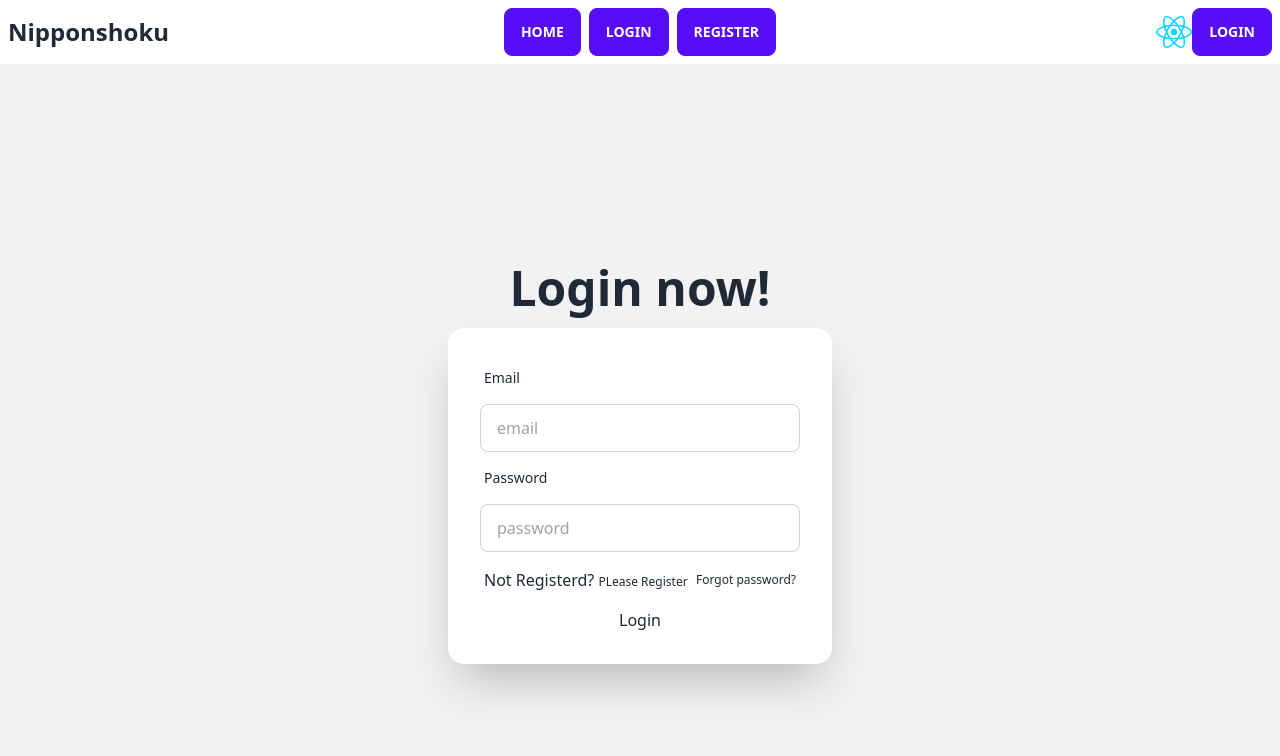
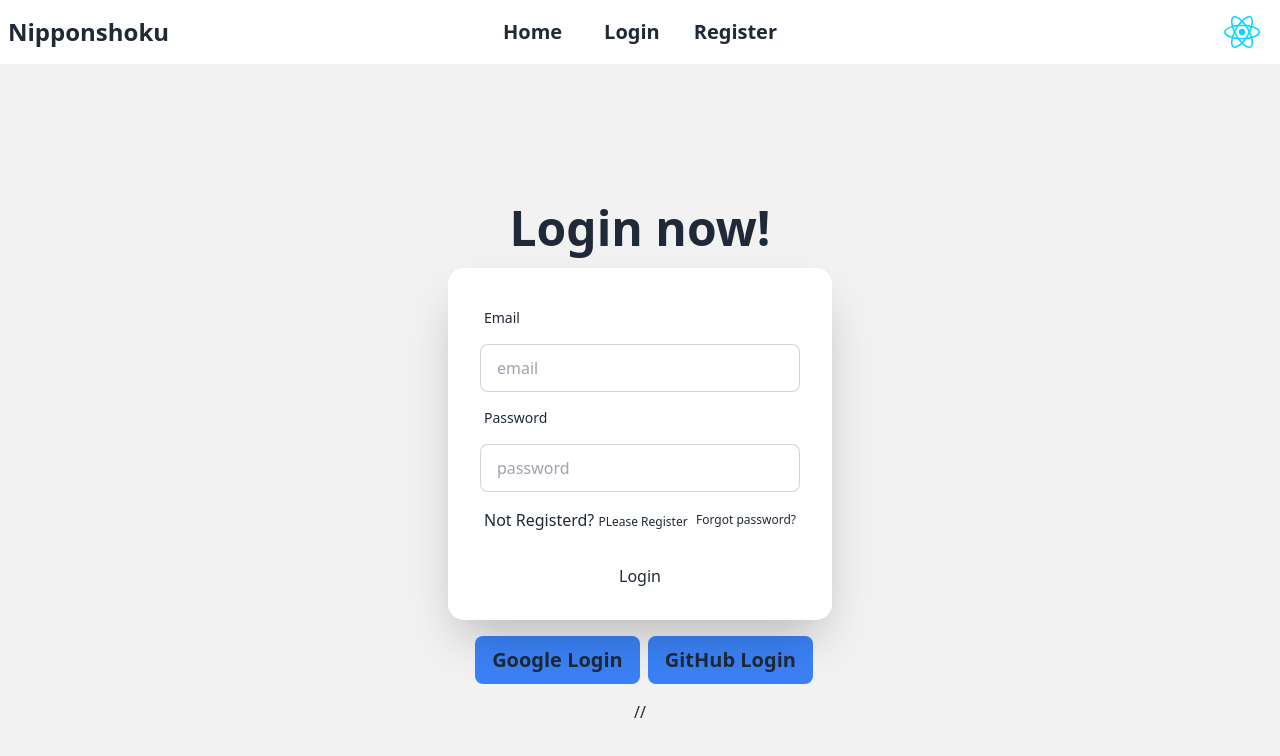
Before and after one commit to thamidtuhin74/chef-recipe-hunter, a React (Vite) app: page /login in a window 1280 px wide. Shown: the top 756 px of the page. Built offline with nearby package versions, Linux system fonts and the light colour scheme.

Commit message:
Header & Login Registation done

```diff
--- a/src/Components/Header/Header.css
+++ b/src/Components/Header/Header.css
@@ -1,7 +1,7 @@
 
 @media only screen and (max-device-width: 640px) {
     /* STYLES HERE */
-    .navbar-center-mobile{
+    .navbar-center-mobile, .big-s-signout{
         display: none;
     }
 }
--- a/src/Components/Header/Header.jsx
+++ b/src/Components/Header/Header.jsx
@@ -1,11 +1,29 @@
-import React from 'react';
+import React, { useContext } from 'react';
 import { Link, NavLink } from 'react-router-dom';
 import './Header.css';
-import profileImg from '../../../src/assets/react.svg'
+import profileImg from '../../../src/assets/react.svg';
+import { AuthContext } from "../../Provider/authProvider";
+
 const Header = () => {
+    // COntext API load
+
+    const {user, logout} = useContext(AuthContext);
+    // console.log('header : ' + user.email);
+
+
+    const logoutHandler = () =>{
+        logout()
+            .then(()=>{
+
+            })
+            .catch(error =>{
+                console.log()
+            })
+
+        }
     return (
         <div className='container mx-auto'>
-            <div className="navbar bg-base-100">
+            <div className="navbar bg-base-100 flex align-middle">
 
                 <div className="navbar-start">
                     <a className="text-2xl font-extrabold" >Nipponshoku</a>
@@ -15,26 +33,55 @@ const Header = () => {
                     <label tabIndex={0} className="btn btn-ghost btn-circle">
                         <svg xmlns="http://www.w3.org/2000/svg" className="h-5 w-5" fill="none" viewBox="0 0 24 24" stroke="currentColor"><path strokeLinecap="round" strokeLinejoin="round" strokeWidth="2" d="M4 6h16M4 12h16M4 18h7" /></svg>
                     </label>
-                    <ul tabIndex={0} className="menu menu-compact dropdown-content mt-3 p-2 shadow bg-base-100 rounded-box w-52">
-                        <Link className="btn btn-primary hover:bg-slate-300  btn-rounded" to={'/'}>Home</Link>
-                        <Link className="btn btn-primary hover:bg-slate-300  btn-rounded" to={'/login'}>Login</Link>
-                        <Link className="btn btn-primary hover:bg-slate-300  btn-rounded" to={'/register'}>Register</Link>
+                    <ul tabIndex={0} className="menu menu-compact dropdown-content mt-3 p-2 shadow bg-base-100 rounded-box w-36">
+                        <Link className="btn btn-ghost normal-case text-xl" to={'/'}>Home</Link>
+                        {user?
+
+                            <Link onClick={logoutHandler} className="btn btn-ghost normal-case text-xl" to={'/'}>Sign Out</Link>
+
+                            :
+                            <div className="login-register flex flex-col">
+                                <Link className="btn btn-ghost normal-case text-xl" to={'/login'}>Login</Link>
+                                <Link className="btn btn-ghost normal-case text-xl" to={'/register'}>Register</Link>
+                            </div>
+                        }
+
                     </ul>
                     </div>
                 </div>
                 <div className="navbar-center-mobile">
+
                     <div className='flex flex-row space-x-2'>
-                        <Link className="btn btn-primary hover:bg-slate-300  btn-rounded" to={'/'}>Home</Link>
-                        <Link className="btn btn-primary hover:bg-slate-300  btn-rounded" to={'/login'}>Login</Link>
-                        <Link className="btn btn-primary hover:bg-slate-300  btn-rounded" to={'/register'}>Register</Link>
+                        <Link className="btn btn-ghost normal-case text-xl" to={'/'}>Home</Link>
+
+                        {user?
+
+                            <Link onClick={logoutHandler} className="btn btn-ghost normal-case text-xl" to={'/register'}>Sign Out</Link>
+
+                            :
+                            <div className="login-register flex">
+                                <Link className="btn btn-ghost normal-case text-xl" to={'/login'}>Login</Link>
+                                <Link className="btn btn-ghost normal-case text-xl" to={'/register'}>Register</Link>
+                            </div>
+                        }
                     </div>
-
                 </div>
                 <div className="navbar-end">
-                    <button className="border-none">
-                        <img src={profileImg} alt="" />
-                    </button>
-                    <button className="btn btn-primary hover:bg-slate-300  btn-rounded">Login</button>
+                    {user?
+                        <div className="userinfo flex items-center justify-center">
+
+                            <p className='rounded-lg font-bold mr-3'>{user?.displayName}</p>
+                            <div className="border-none w-12 h-12">
+                                <img className='rounded-full' src={user.photoURL} alt="" />
+                            </div>
+                            {/* <Link onClick={logoutHandler} className="btn btn-ghost normal-case text-xl" to={'/register'}>Sign Out</Link> */}
+                        </div>
+                        :
+                        <button className="border-none w-12 h-12 rounded-full">
+                                <img src={profileImg} alt="" />
+                        </button>
+
+                    }
                 </div>
                 </div>
         </div>
--- a/src/Pages/Login/Login.jsx
+++ b/src/Pages/Login/Login.jsx
@@ -1,16 +1,122 @@
-import React from 'react';
+import React, { useContext, useRef, useState } from 'react';
+import {FacebookAuthProvider, GithubAuthProvider, GoogleAuthProvider, getAuth, signInWithPopup, signInWithEmailAndPassword, signOut, sendPasswordResetEmail} from 'firebase/auth'
 import { Link } from 'react-router-dom';
+import app from '../../firebase/firebase.init';
+import { AuthContext } from "../../Provider/authProvider";
+import { Navigate, useLocation, useNavigate } from 'react-router-dom';
+
 
 const Login = () => {
 
+    // useNavigate
+    const navigate = useNavigate();
+
+    //Load COntextapi
+
+    const {signIn , loading} = useContext(AuthContext);
+
+    const location = useLocation();
+    const from = location.state?.from?.pathname || '/';
+    console.log(from);
+
+
+    const [success, setSuccess] = useState('');
+    const [error, setError] = useState('');
+    const emailRef = useRef();
+    const [seePassword , setSeePassword] = useState(false);
+
+    const [user , setUser] = useState(null);
+
+    const auth  =  getAuth(app);
+    const provider = new GoogleAuthProvider;
+    const gitProvider =  new GithubAuthProvider();
+
+    // const seePass = false;
+
+    // LOGIN Handler
+
+    const googleLoginHandler = () =>{
+        signInWithPopup(auth , provider)
+        .then(result =>{
+             console.log('clicked----1');
+
+            const logInUser = result.user;
+            console.log(logInUser);
+            setUser(logInUser)
+        })
+        .catch(result =>{
+            console.log(result.message)
+        })
+        console.log('clicked');
+    }
+    const githubLoginHandler =() =>{
+        signInWithPopup(auth , gitProvider)
+        .then(result => {
+            const logInUser = result.user;
+            console.log(logInUser);
+            setUser(logInUser)
+        })
+        .catch(result =>{
+            console.log(result.message)
+        })
+    }
+
     const onSubmitLoginHandler= (event) =>{
         event.preventDefault();
+        setSuccess('');
         const email = event.target.email.value;
         const password = event.target.password.value;
         console.log(email , password);
 
+        signIn(email, password)
+            .then(result => {
+                const user  = result.user;
+                setSuccess('User Login successfully');
+                navigate(from, {replace: true});
+
+            })
+            .catch(error => {
+                // console.error(error.code);
+                setError(error.code);
+            })
+        }
+    const signOutHndler =() =>{
+        signOut(auth)
+        .then(result =>{
+            console.log('You Logout Successfully');
+            setUser(null);
+            console.log(user);
+        })
+        .catch(error =>{
+            console.log(error.message);
+            // console.log(user);
+        })
+    }
+
+
+
+    //handleResetPassword
+
+    const handleResetPassword = event =>{
+        const email = emailRef.current.value;//get the current email value using useRef hook
+        if(!email){
+            alert('Please Put Your Email!');
+            return
+        }
+
+        sendPasswordResetEmail(auth, email)
+        .then(result=>{
+            alert('Check Your Email!');
+        })
+        .catch(error =>{
+            alert(error.message)
+        })
 
     }
+    const onBlurhandeler = event =>{
+        setSeePassword(true);
+    }
+
     return (
         <div>
             <div className="hero min-h-screen bg-base-200">
@@ -30,11 +136,30 @@ const Login = () => {
                             <input type="password" placeholder="password" name='password' className="input input-bordered" />
                             <label className="label">
                                 <p>Not Registerd? <Link to={'/register'} className="label-text-alt link link-hover">PLease Register</Link></p>
-                                <a href="#" className="label-text-alt link link-hover">Forgot password?</a>
+                                <a href="#" className="label-text-alt link link-hover"  onClick={handleResetPassword}>Forgot password?</a>
                             </label>
+                            <p className='text-warning'>{error}</p>
+                            <p className='text-success'>{success}</p>
                             <input type="submit" value="Login"/>
                         </form>
                     </div>
+
+                    {
+                        user ?
+                        <button onClick={()=>signOutHndler()}>Sign Out</button>:
+                        <div>
+                            <button className='btn bg-blue-500 btn-ghost normal-case text-xl ml-2' onClick={()=>googleLoginHandler()}>Google Login</button>
+                            <button className='btn bg-blue-500 btn-ghost normal-case text-xl ml-2' onClick={()=>githubLoginHandler()}>GitHub Login</button>
+
+
+                        </div>
+
+                    }
+                    // {user&&<div>
+                    //     <h3>name : {user.displayName}</h3>
+                    //     <p>email : {user.email}</p>
+                    //     <img src={user.photoURL} alt="" />
+                    // </div>}
                 </div>
             </div>
         </div>
--- /dev/null
+++ b/src/Provider/AuthProvider.jsx
@@ -0,0 +1,64 @@
+import { createUserWithEmailAndPassword, getAuth, onAuthStateChanged, signInWithEmailAndPassword, signOut } from 'firebase/auth';
+import React, { createContext, useEffect, useState } from 'react';
+import app from '../firebase/firebase.init';
+
+
+export const AuthContext = createContext(null);
+
+const auth = getAuth(app);
+
+const AuthProvider = ({children}) => {
+
+    // const user = {displayName: 'tuhin'};
+    const [user, setUser] = useState(null);
+
+    // to handle loading
+    const [loading, setLoading] = useState(true)
+
+    //GLobal Register
+    const createUser = (email,password)=>{
+        setLoading(true);
+        return createUserWithEmailAndPassword(auth, email, password);
+    }
+
+    //GLobal SignIn
+    const signIn = (email,password)=>{
+        setLoading(true);
+
+        return signInWithEmailAndPassword(auth, email, password);
+    }
+
+    // GLobal Logout
+
+    const logout = () =>{
+        return signOut(auth)
+    }
+
+    // observe Auth state change
+    // useEffect(()=>{
+    //     const unsubscribe = onAuthStateChanged(auth , currentUser =>{
+    //         console.log('auth state change', currentUser);
+    //         setUser(currentUser);
+    //         setLoading(false)
+    //     });
+
+    //     return () =>{
+    //         unsubscribe();
+    //     }
+    // },[])
+
+    const authInfo = {
+        createUser,
+        signIn,
+        logout,
+        user,
+        loading
+    }
+
+    return (
+        <AuthContext.Provider value={authInfo}>
+            {children}
+        </AuthContext.Provider>
+    );
+};
+export default AuthProvider;
--- a/src/main.jsx
+++ b/src/main.jsx
@@ -7,10 +7,13 @@ import {
   RouterProvider,
 } from "react-router-dom";
 import router from './Routers/Routes.jsx';
+import AuthProvider from './Provider/authProvider';
 
 ReactDOM.createRoot(document.getElementById('root')).render(
   <React.StrictMode>
-    <RouterProvider router={router}></RouterProvider>
+    <AuthProvider>
+      <RouterProvider router={router}></RouterProvider>
+    </AuthProvider>
     {/* <App /> */}
   </React.StrictMode>,
 )
```
Also changed, not shown: src/Pages/Register/Register.jsx (+42 -11 lines).
